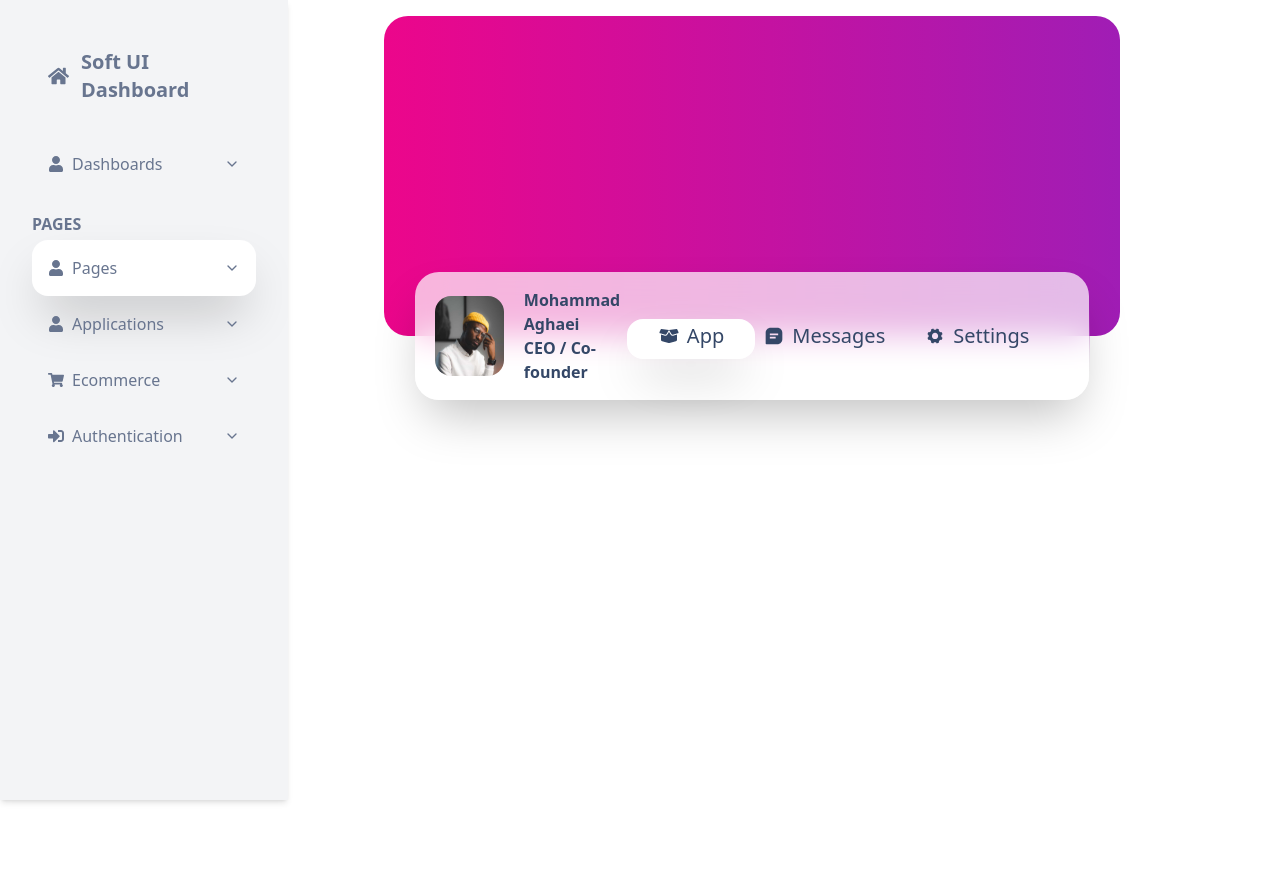
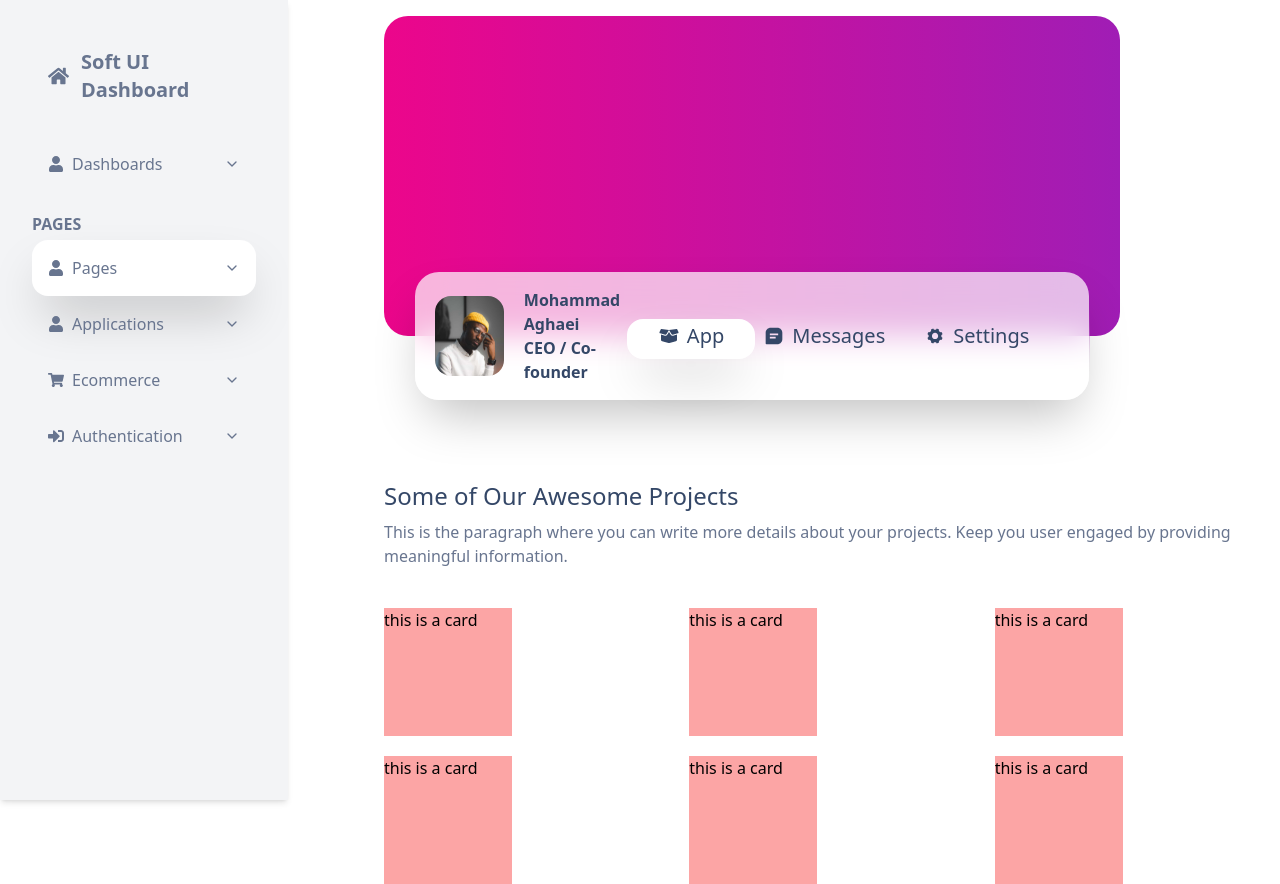
Before and after one commit to MrAghaei/SoftUIDashboard, a React (Vite) app: page /profile/projects in a window 1280 px wide. Before the commit the page ends 800 px from the top, so only its background shows below. Built offline with nearby package versions, Linux system fonts and the light colour scheme.

Commit message:
[#8-UPDATE] project page

```diff
--- a/src/pages/Projects/ProjectsMain.tsx
+++ b/src/pages/Projects/ProjectsMain.tsx
@@ -3,10 +3,23 @@ import Profilebar from "../../components/Profilebar.tsx";
 
 function ProjectsMain(){
     return(
-        <div className='flex flex-row'>
+        <div className='grid'>
             <Sidebar/>
             <Profilebar/>
+            <div className='flex flex-col gap-2 items-start pl-96'>
+                <p className='text-2xl text-primary-text'>Some of Our Awesome Projects</p>
+                <p className='text-secondary-text'>This is the paragraph where you can write more details about your projects. Keep you user engaged by providing meaningful information.</p>
+            </div>
+            <div className='grid gap-5 grid-cols-3 grid-rows-2 pl-96 mt-10'>
+                <div className='bg-red-300 size-32'> this is a card</div>
+                <div className='bg-red-300 size-32'> this is a card</div>
+                <div className='bg-red-300 size-32'> this is a card</div>
+                <div className='bg-red-300 size-32'> this is a card</div>
+                <div className='bg-red-300 size-32'> this is a card</div>
+                <div className='bg-red-300 size-32'> this is a card</div>
+            </div>
         </div>
+
 
 
     )
```
